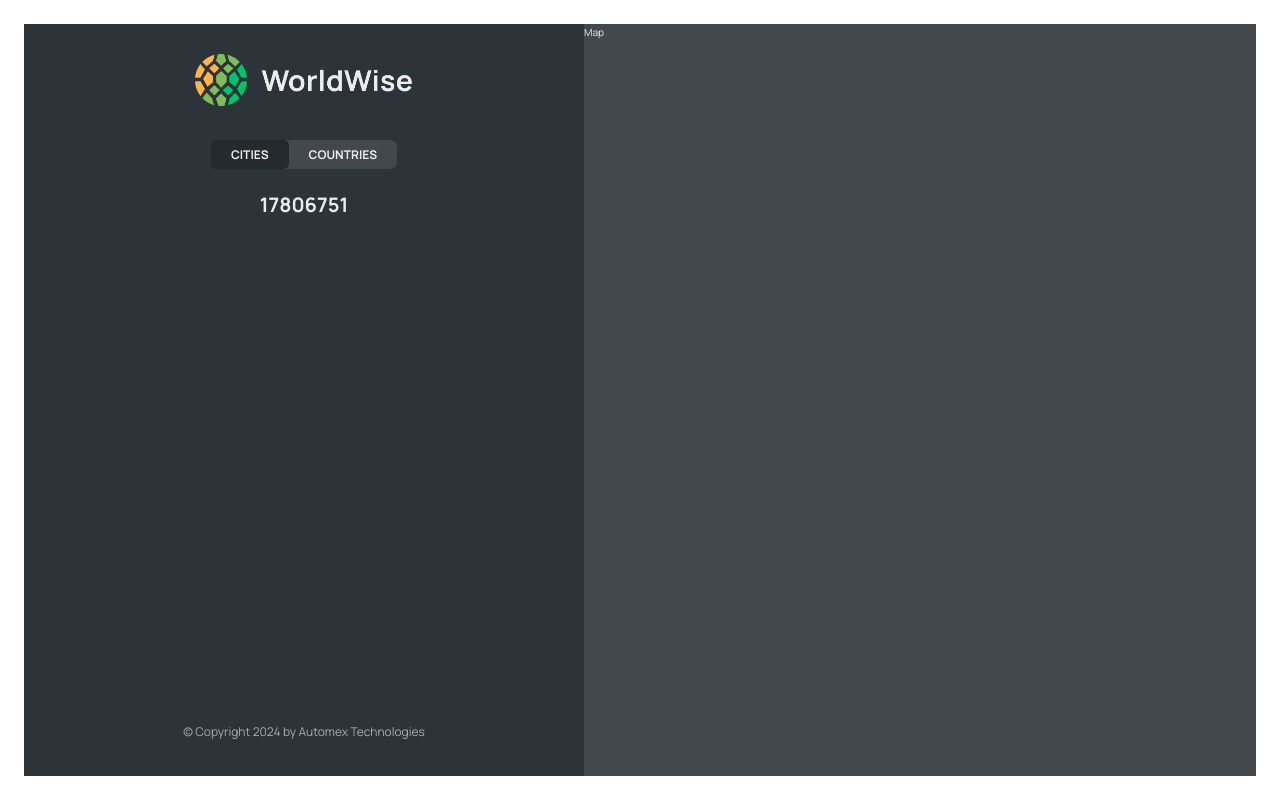
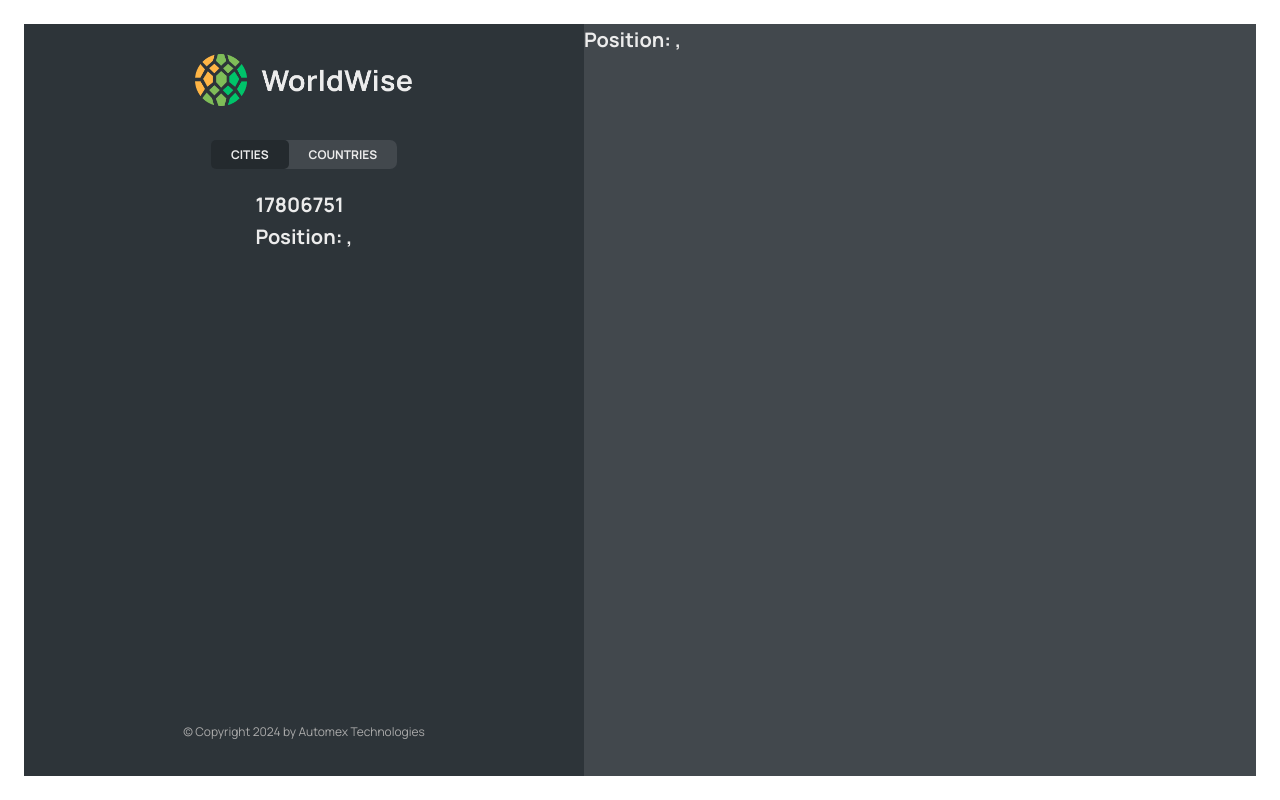
Before and after one commit to brianmujjuni/11-Worldwise-React, a React (Vite) app: page /app/cities/17806751 in a window 1280 px wide. Built offline with nearby package versions, Linux system fonts and the light colour scheme; data requests are answered from the project's data file.

Commit message:
read and sett query strings using params

```diff
--- a/src/components/City.jsx
+++ b/src/components/City.jsx
@@ -1,4 +1,4 @@
-import { useParams } from "react-router-dom";
+import { useParams, useSearchParams } from "react-router-dom";
 import styles from "./City.module.css";
 
 const formatDate = (date) =>
@@ -11,6 +11,9 @@ const formatDate = (date) =>
 
 function City() {
   const {id} = useParams()
+  const [searchParams,setSearchParams] = useSearchParams()
+const lat = searchParams.get('lat')
+const lng = searchParams.get("lng")
 
   // TEMP DATA
   const currentCity = {
@@ -22,7 +25,10 @@ function City() {
 
   const { cityName, emoji, date, notes } = currentCity;
   return(
-    <h1>{id}</h1>
+    <h1>
+      {id}
+      <p>Position: {lat},{lng}</p>
+    </h1>
   )
 
   // return (
--- a/src/components/Map.jsx
+++ b/src/components/Map.jsx
@@ -1,7 +1,13 @@
 
+import { useParams, useSearchParams } from 'react-router-dom'
 import styles from './Map.module.css'
 export default function Map() {
+  const [searchParams,setSearchParams] = useSearchParams()
+  const lat = searchParams.get('lat')
+  const lng = searchParams.get("lng")
   return (
-    <div className={styles.mapContainer}>Map</div>
+    <div className={styles.mapContainer}>
+      <h1>Position: {lat},{lng}</h1>
+    </div>
   )
 }
```
